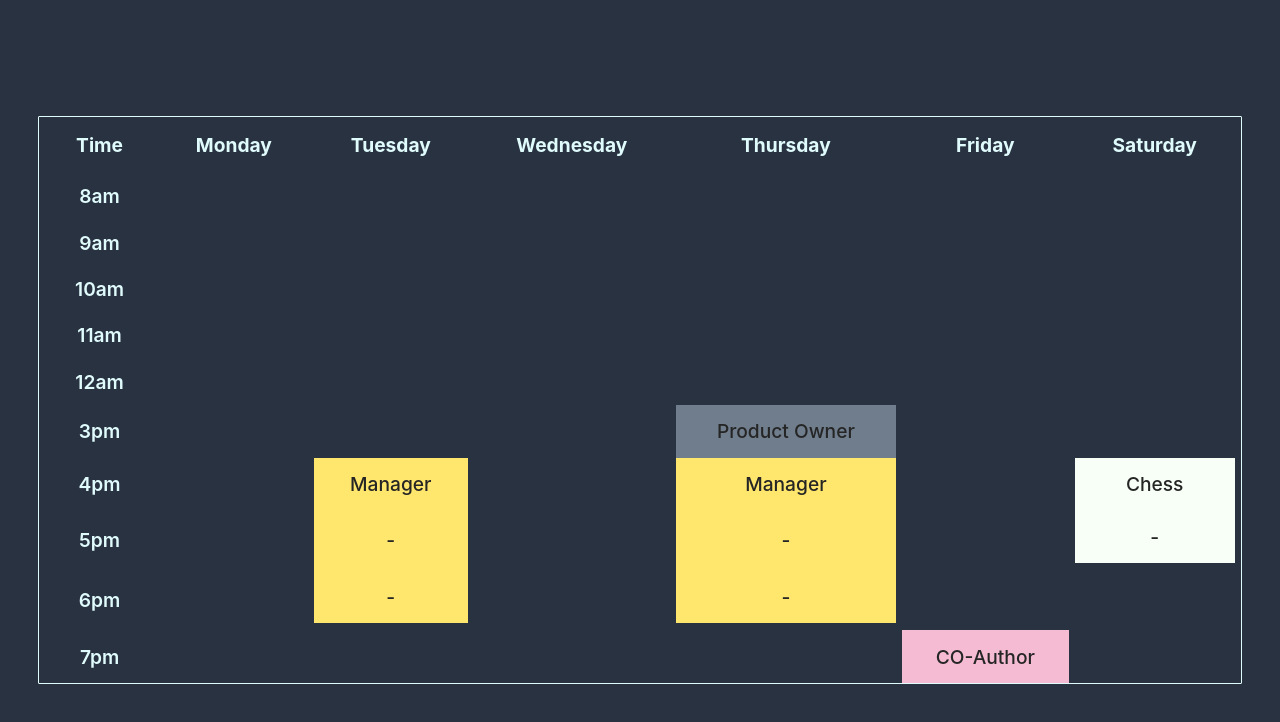
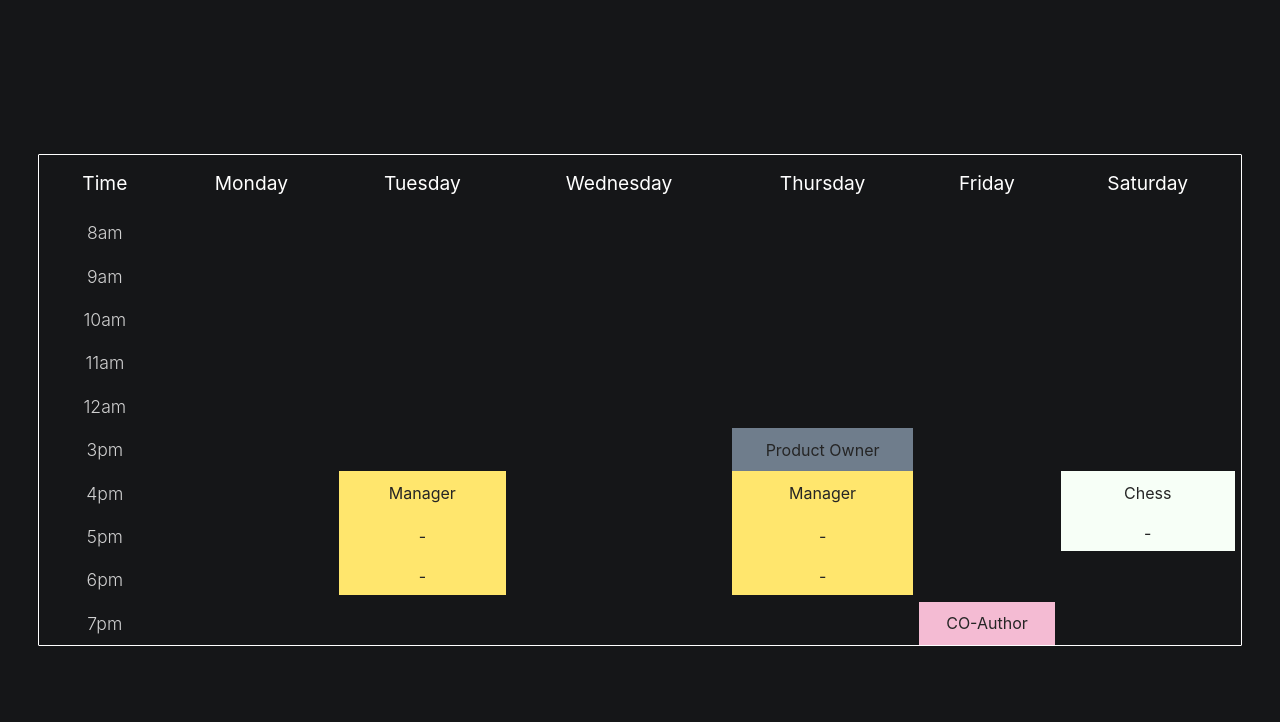
Before and after one commit to 8rb/Timetable, a React (Create React App) app: page / in a window 1280 px wide. Shown: the top 722 px of the page. Built offline with nearby package versions, Linux system fonts and the light colour scheme.

Commit message:
🎨 Update Styles

```diff
--- a/src/components/TimetableStyles.ts
+++ b/src/components/TimetableStyles.ts
@@ -7,7 +7,7 @@ export const TableContainer = styled.div`
 `
 
 export const Table = styled.table`
-  border: 1px solid #E0FBFC;
+  border: 1px solid #ffffff;
   border-radius: 1px;
   height: 80%;
   width: 100%;
@@ -15,8 +15,9 @@ export const Table = styled.table`
 `;
 
 export const TH = styled.th`
-  color: #E0FBFC;
+  color: #ffffff;
   font-size: 1.2rem;
+  font-weight: 400;
   padding: 1rem;
   text-align: center;
 `
@@ -29,10 +30,9 @@ type ClassProps = {
 export const TD = styled.td<ClassProps>`
   box-sizing: border-box;
   color: #252525;
-  font-size: 1.2rem;
-  font-weight: 500;
+  font-size: 1rem;
+  font-weight: 400;
   text-align: center;
-  padding: .9rem .7rem;
   margin: 1rem;
   background: ${({ color }) => color};
 
@@ -42,7 +42,7 @@ export const TD = styled.td<ClassProps>`
 
   ${props => props.type === 'last'
     && `
-      border-bottom: 7px solid #293241;
+      border-bottom: 7px solid #151618;
   `};
 
   ${props => props.type
@@ -56,9 +56,10 @@ export const TD = styled.td<ClassProps>`
 `
 
 export const TDTime = styled.td`
-  color: #E0FBFC;
-  font-size: 1.2rem;
-  font-weight: 600;
+  color: #ffffff;
+  opacity: 0.8;
+  font-size: 1.1rem;
+  font-weight: 300;
   text-align: center;
   border: none;
   padding: .7rem;
@@ -68,14 +69,14 @@ export const Modal = styled.div<ClassProps>`
   position: absolute;
   height: 30%;
   min-height: 220px;
-  width: 30%;
+  width: 25%;
   min-width: 310px;
   background: goldenrod;
-  border-radius: 5px;
-  border: 3px solid #282c34;
+  border: 1px solid #282c34;
   background: ${({ color }) => color};
   display: flex;
   align-items: center;
+  justify-content: center;
   flex-direction: column;
   transition: all .2s ease-in-out;
   &:hover {
@@ -93,9 +94,8 @@ export const ModalSubTitleRow = styled.div`
 `;
 
 export const ModalTitle = styled.h1`
-  margin: 0;
-  font-size: 2rem;
-  font-weight: 700;
+  font-size: 1.8rem;
+  font-weight: 400;
   margin: 1rem;
   text-align: center;
 `;
@@ -103,14 +103,13 @@ export const ModalTitle = styled.h1`
 export const ModalSubTitle = styled.h2`
   margin: 0;
   font-size: 1.75rem;
-  font-weight: 500;
+  font-weight: 400;
   text-align: center;
 `;
 
 export const ModalText = styled.p`
-  margin: 0;
   font-size: 1.3rem;
-  font-weight: 400;
+  font-weight: 300;
   margin: 2rem;
   text-align: center;
 `;
--- a/src/index.css
+++ b/src/index.css
@@ -9,7 +9,7 @@ body {
     sans-serif;
   -webkit-font-smoothing: antialiased;
   -moz-osx-font-smoothing: grayscale;
-  background-color: #293241;
+  background-color: #151618;
   font-size: 16px;
 }
 
```
